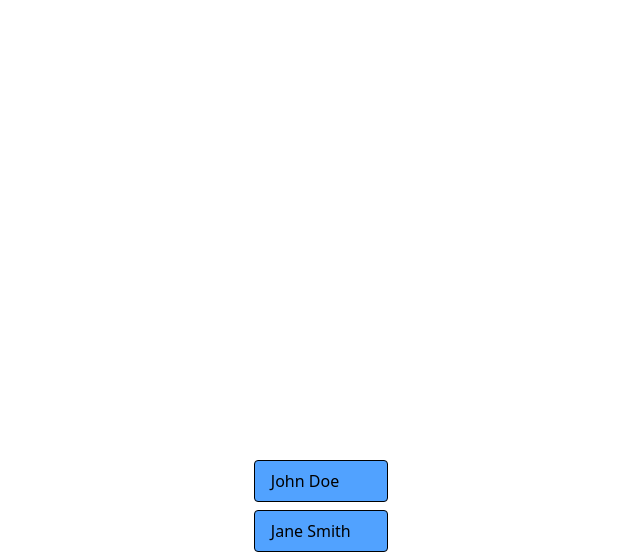
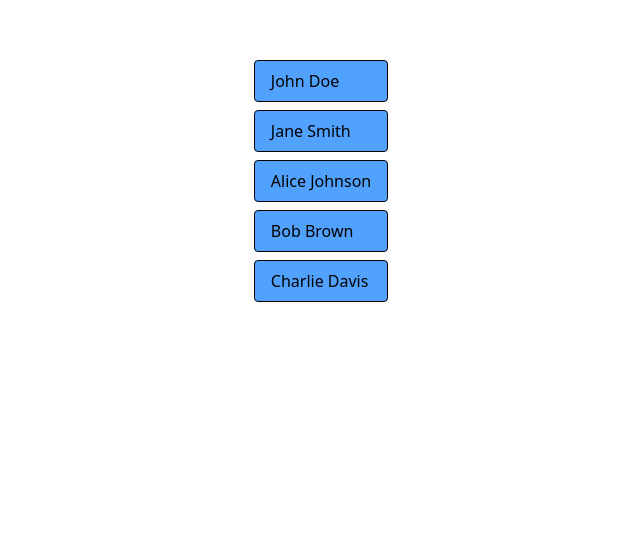
Before and after one commit to Amal221200/dnd-demo, a React (Vite) app: page / in a window 1280 px wide. Shown: the part 219-777 px from the top of the page, without its empty margins (319-959 px from the left). Built offline with nearby package versions, Linux system fonts and the light colour scheme.

Commit message:
hello pangea

```diff
--- a/package.json
+++ b/package.json
@@ -13,6 +13,7 @@
     "@dnd-kit/core": "^6.3.1",
     "@dnd-kit/sortable": "^10.0.0",
     "@dnd-kit/utilities": "^3.2.2",
+    "@hello-pangea/dnd": "^18.0.1",
     "@tailwindcss/vite": "^4.1.4",
     "react": "^19.0.0",
     "react-dom": "^19.0.0",
--- a/src/App.tsx
+++ b/src/App.tsx
@@ -1,59 +1,9 @@
-import { DndContext, DragEndEvent, PointerSensor, TouchSensor, useSensor, useSensors } from "@dnd-kit/core"
-import { arrayMove, SortableContext, useSortable, verticalListSortingStrategy } from "@dnd-kit/sortable";
-import { CSS } from "@dnd-kit/utilities";
-import { useState } from "react";
-
-const usersData = [
-  { id: '1', name: 'John Doe' },
-  { id: '2', name: 'Jane Smith' },
-  { id: '3', name: 'Alice Johnson' },
-  { id: '4', name: 'Bob Brown' },
-  { id: '5', name: 'Charlie Davis' },
-]
+import HelloPangea from "./components/HelloPangea";
 
 const App = () => {
-  const [users, setUsers] = useState(usersData);
-  const sensors = useSensors(useSensor(PointerSensor, {
-    activationConstraint: {
-      delay: 250,
-      tolerance: 5,
-    }
-  }), useSensor(TouchSensor, {
-    activationConstraint: {
-      delay: 250,
-      tolerance: 5,
-    }
-  }));
-
-  const handleDragEnd = (event: DragEndEvent) => {
-    const { active, over } = event;
-    if (over && active.id !== over.id) {
-      const oldIndex = users.findIndex(user => user.id === active.id);
-      const newIndex = users.findIndex(user => user.id === over.id);
-      const updatedUsers = arrayMove(users, oldIndex, newIndex);
-      setUsers(updatedUsers);
-    }
-  }
-  return (
-    <DndContext sensors={sensors} onDragEnd={handleDragEnd}>
-      <SortableContext items={users} strategy={verticalListSortingStrategy}>
-        <div className="h-[200dvh] grid place-content-center gap-y-2">
-          {users.map(user => (
-            <User key={user.id} user={user} />
-          ))}
-        </div>
-      </SortableContext>
-    </DndContext>
-  )
-}
-
-const User = ({ user }: { user: { id: string, name: string } }) => {
-  const { attributes, listeners, setNodeRef, transform, transition, isDragging } = useSortable({ id: user.id });
 
   return (
-    <div style={{ transform: CSS.Transform.toString(transform), transition, touchAction: isDragging ? 'none' : 'auto', scale: isDragging ? 1.3 : 1 }} className="border px-4 py-2 rounded bg-blue-400" ref={setNodeRef} {...attributes} {...listeners}>
-      <h1>{user.name}</h1>
-    </div>
+    <HelloPangea />
   )
 }
 
--- /dev/null
+++ b/src/components/DNDKit.tsx
@@ -0,0 +1,60 @@
+import { DndContext, DragEndEvent, PointerSensor, TouchSensor, useSensor, useSensors } from "@dnd-kit/core"
+import { arrayMove, SortableContext, useSortable, verticalListSortingStrategy } from "@dnd-kit/sortable";
+import { CSS } from "@dnd-kit/utilities";
+import { useState } from "react";
+
+export const usersData = [
+  { id: '1', name: 'John Doe' },
+  { id: '2', name: 'Jane Smith' },
+  { id: '3', name: 'Alice Johnson' },
+  { id: '4', name: 'Bob Brown' },
+  { id: '5', name: 'Charlie Davis' },
+]
+
+const DNDKit = () => {
+  const [users, setUsers] = useState(usersData);
+  const sensors = useSensors(useSensor(PointerSensor, {
+    activationConstraint: {
+      delay: 250,
+      tolerance: 5,
+    }
+  }), useSensor(TouchSensor, {
+    activationConstraint: {
+      delay: 250,
+      tolerance: 5,
+    }
+  }));
+
+  const handleDragEnd = (event: DragEndEvent) => {
+    const { active, over } = event;
+    if (over && active.id !== over.id) {
+      const oldIndex = users.findIndex(user => user.id === active.id);
+      const newIndex = users.findIndex(user => user.id === over.id);
+      const updatedUsers = arrayMove(users, oldIndex, newIndex);
+      setUsers(updatedUsers);
+    }
+  }
+  return (
+    <DndContext sensors={sensors} onDragEnd={handleDragEnd}>
+      <SortableContext items={users} strategy={verticalListSortingStrategy}>
+        <div className="h-[200dvh] grid place-content-center gap-y-2">
+          {users.map(user => (
+            <User key={user.id} user={user} />
+          ))}
+        </div>
+      </SortableContext>
+    </DndContext>
+  )
+}
+
+const User = ({ user }: { user: { id: string, name: string } }) => {
+  const { attributes, listeners, setNodeRef, transform, transition, isDragging } = useSortable({ id: user.id });
+
+  return (
+    <div style={{ transform: CSS.Transform.toString(transform), transition, touchAction: isDragging ? 'none' : 'auto', scale: isDragging ? 1.3 : 1 }} className="border px-4 py-2 rounded bg-blue-400" ref={setNodeRef} {...attributes} {...listeners}>
+      <h1>{user.name}</h1>
+    </div>
+  )
+}
+
+export default DNDKit
--- /dev/null
+++ b/src/components/HelloPangea.tsx
@@ -0,0 +1,63 @@
+import { DragDropContext, Draggable, Droppable, DropResult } from '@hello-pangea/dnd';
+import { useState } from 'react';
+import { usersData } from './DNDKit';
+import { arrayMove } from '@dnd-kit/sortable';
+
+const HelloPangea = () => {
+    const [users, setUsers] = useState(usersData);
+
+    const handleDragEnd = (e: DropResult<string>) => {
+        const { destination, source } = e;
+        if (!destination) {
+            return
+        }
+        if (source.index !== destination.index) {
+            setUsers((prev) => {
+                return arrayMove(prev, source.index, destination.index)
+            })
+        }
+    }
+
+    return (
+        <>
+            <div className='h-dvh grid place-content-center'>
+                <div>
+                    <DragDropContext onDragEnd={handleDragEnd} enableDefaultSensors>
+                        <Droppable droppableId='users' direction='vertical'>
+                            {
+                                (provided) => (
+                                    <div {...provided.droppableProps} ref={provided.innerRef} className='grid gap-y-2'>
+                                        {users.map((user, index) => (
+                                            <User key={user.id} user={user} index={index} />
+                                        ))}
+                                        {provided.placeholder}
+                                    </div>
+                                )
+                            }
+                        </Droppable>
+                    </DragDropContext>
+                </div>
+            </div>
+            <div className="h-dvh bg-black"></div>
+        </>
+    )
+}
+
+const User = ({ user, index }: { user: { id: string, name: string }, index: number }) => {
+
+    return (
+        <>
+            <Draggable draggableId={user.id} index={index}>
+                {
+                    (provided) => (
+                        <div {...provided.draggableProps} ref={provided.innerRef}  {...provided.dragHandleProps} className='border px-4 py-2 rounded bg-blue-400'>
+                            <h1>{user.name}</h1>
+                        </div>
+                    )
+                }
+            </Draggable>
+        </>
+    )
+}
+
+export default HelloPangea
```
Also changed, not shown: 1 other file (tests, documents, lock files or other folders).
